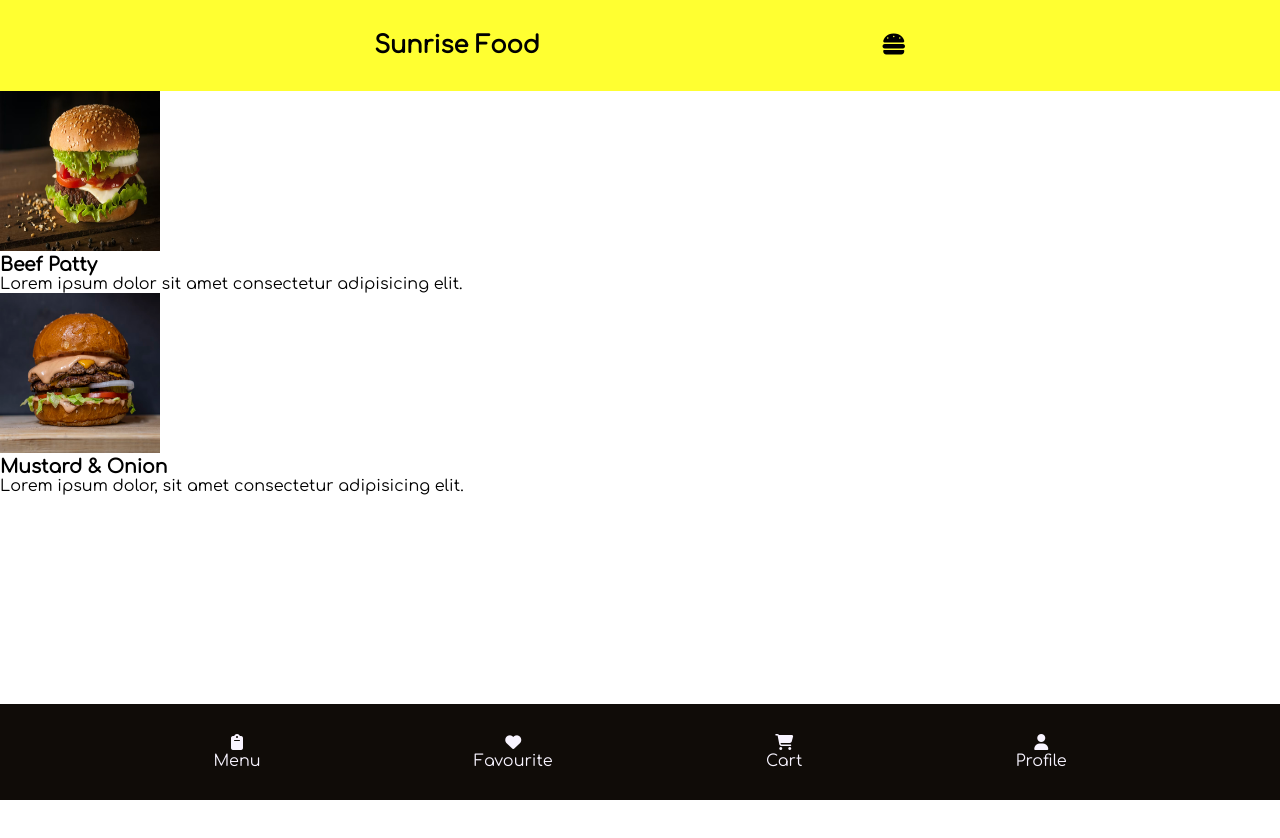
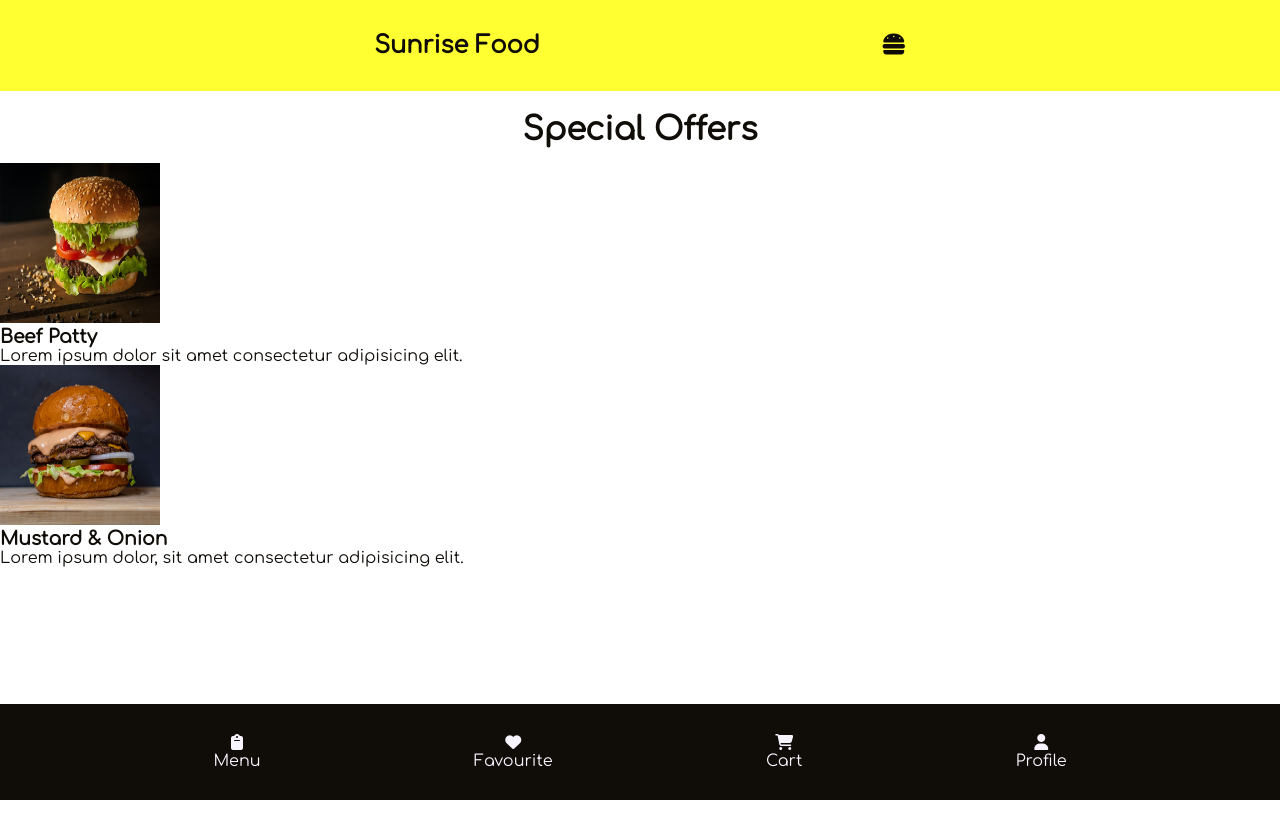
Before and after one commit to VioletViolaVi/fast_food_website, a plain HTML site: page index.html in a window 1280 px wide. Shown: the top 838 px of the page. Drawn offline with Linux system fonts and the light colour scheme.

Commit message:
fix nav bar to top and add carousel section

```diff
--- a/index.html
+++ b/index.html
@@ -19,6 +19,11 @@
       <span><i class="fa-solid fa-burger"></i></span>
     </nav>
     <main>
+      <!-- carousel -->
+      <section class="carousel">
+        <h1>Special Offers</h1>
+      </section>
+
       <section>
         <figure class="burger-pic">
           <img
--- a/styles/styles.css
+++ b/styles/styles.css
@@ -5,7 +5,7 @@
   margin: 0;
   padding: 0;
   box-sizing: border-box;
-  color: #000;
+  color: #100c08;
 }
 
 body {
@@ -13,6 +13,10 @@ body {
   font-family: "Comfortaa", cursive, Arial, Helvetica, sans-serif;
   position: relative;
   padding-bottom: 100%;
+}
+
+main {
+  margin-top: 7rem;
 }
 
 a {
@@ -31,9 +35,16 @@ a {
   width: 100%;
   font-size: 1.5rem;
   font-weight: bolder;
+  position: fixed;
+  top: 0;
+}
+/********************************************************** carousel */
+.carousel h1 {
+  font-size: 2rem;
+  text-align: center;
+  margin-bottom: 1rem;
 }
 
-/********************************************************** home page */
 .burger-pic img {
   width: 10rem;
   height: 10rem;
```
